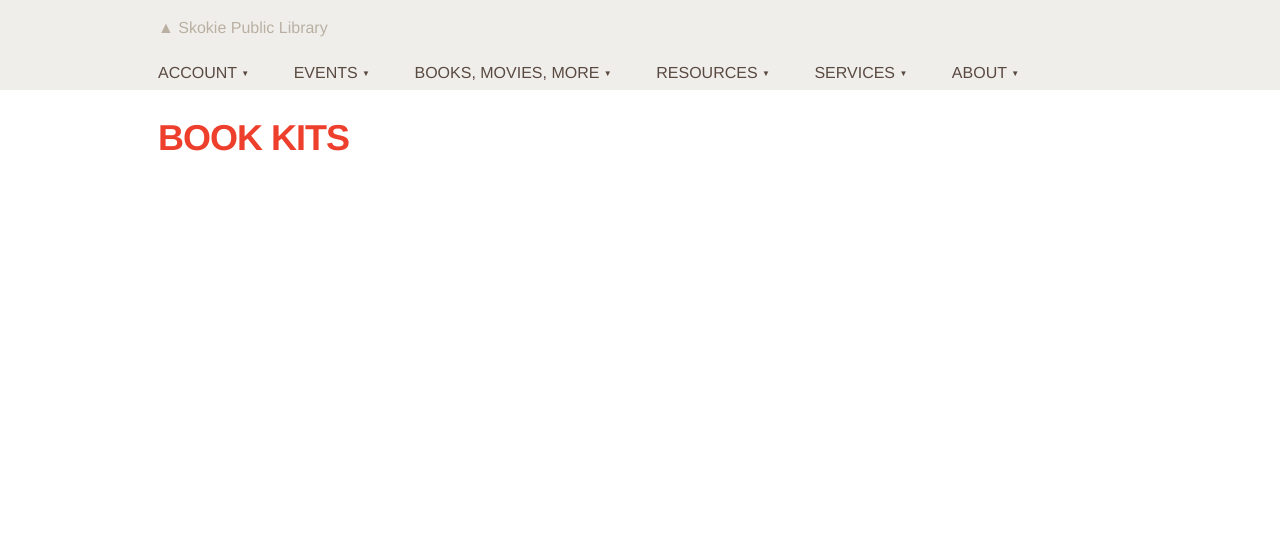
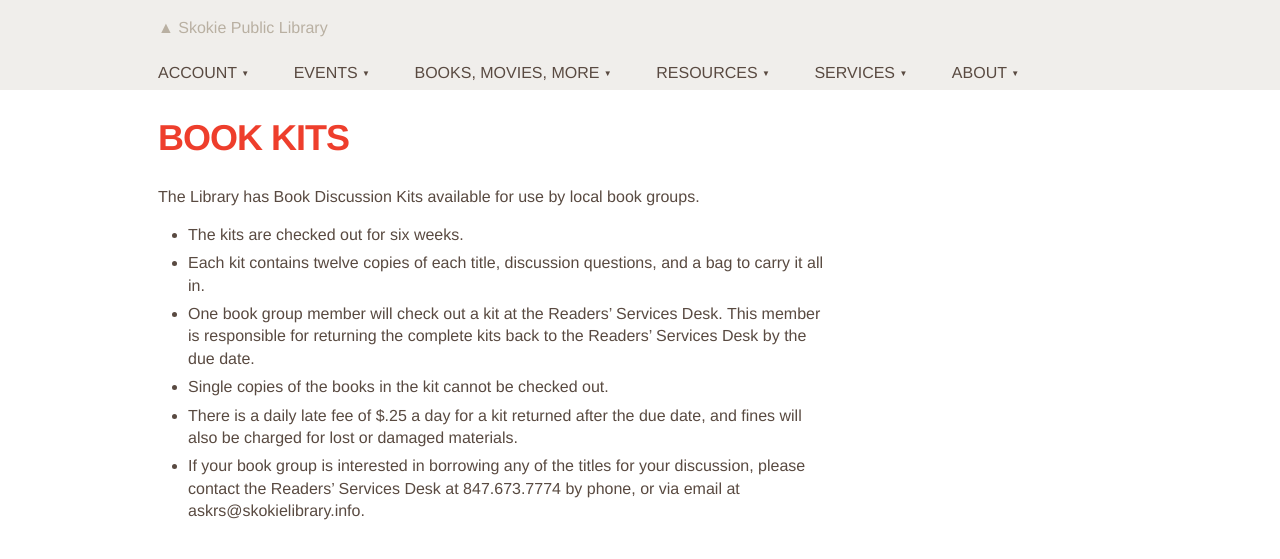
Before and after one commit to skokielibrary/spl-content, a Jekyll site: the page built from _content/lynnanne/books-movies--more--book-discussions--book-kits.markdown, in a window 1280 px wide. Shown: the top 559 px of the page. Built offline with Jekyll 4.4.1, drawn with Linux system fonts in a browser that asks for light colours.

Commit message:
Updated books-movies--more--book-discussions--book-kits.markdown

```diff
--- a/_content/lynnanne/books-movies--more--book-discussions--book-kits.markdown
+++ b/_content/lynnanne/books-movies--more--book-discussions--book-kits.markdown
@@ -1,4 +1,14 @@
 ---
 layout: page
 title: Book kits
+published: true
 ---
+
+The Library has Book Discussion Kits available for use by local book groups.
+
+-  The kits are checked out for six weeks.
+- Each kit contains twelve copies of each title, discussion questions, and a bag to carry it all in.
+- One book group member will check out a kit at the Readers’ Services Desk.  This member is responsible for returning the complete kits back to the Readers’ Services Desk by the due date.
+- Single copies of the books in the kit cannot be checked out.
+- There is a daily late fee of $.25 a day for a kit returned after the due date, and fines will also be charged for lost or damaged materials.
+- If your book group is interested in borrowing any of the titles for your discussion, please contact the Readers' Services Desk at 847.673.7774 by phone, or via email at askrs@skokielibrary.info.
```
